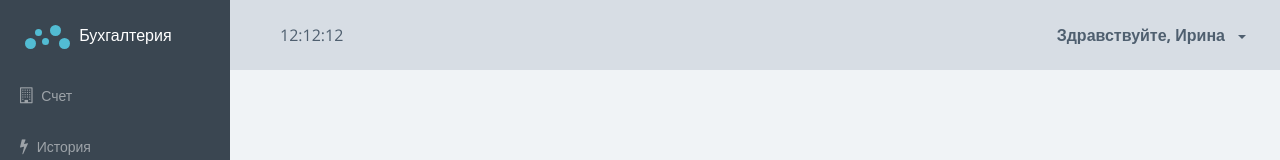
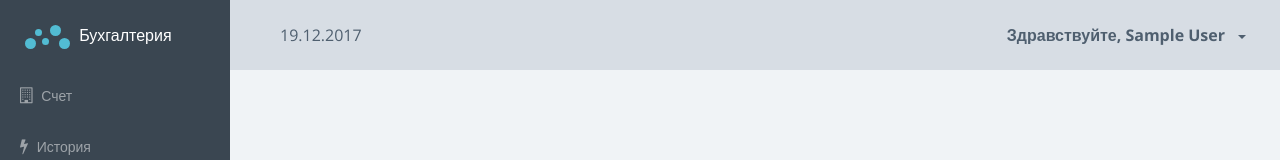
Before and after one commit to sitneva/home-money, an Angular app: page /system in a window 1280 px wide. Shown: the top 160 px of the page. Built offline with nearby package versions, Linux system fonts and the light colour scheme; sample sign-in values are in the browser's storage.

Commit message:
added header
added header

```diff
--- /dev/null
+++ b/src/app/system/shared/components/header/header.component.html
@@ -0,0 +1,21 @@
+<header class="header">
+  <div class="header-block header-block-search">
+   {{date | date:'dd.MM.yyyy'}}
+  </div>
+  <div class="header-block header-block-nav">
+    <ul class="nav-profile">
+      <li class="profile dropdown" hmDropdown>
+        <a class="nav-link dropdown-toggle"  role="button">
+            <span class="name">
+                Здравствуйте, {{user.name}}
+            </span>
+        </a>
+        <div class="dropdown-menu profile-dropdown-menu">
+          <a class="dropdown-item" [routerLink]="['/system','records']"> <i class="fa fa-gear icon"></i>Сделать запись</a>
+          <div class="dropdown-divider"></div>
+          <a class="dropdown-item" (click)="onLogout()"><i class="fa fa-power-off icon"></i>Выйти</a>
+        </div>
+      </li>
+    </ul>
+  </div>
+</header>
--- /dev/null
+++ b/src/app/system/shared/components/header/header.component.ts
@@ -0,0 +1,26 @@
+import { Component, OnInit } from '@angular/core';
+import {User} from '../../../../shared/services/models/user.model';
+import {AuthService} from '../../../../shared/services/auth.service';
+import {Router} from '@angular/router';
+
+@Component({
+  selector: 'hm-header',
+  templateUrl: './header.component.html',
+  styleUrls: ['./header.component.scss']
+})
+export class HeaderComponent implements OnInit {
+  date: Date = new Date();
+  user: User;
+  constructor(private authService: AuthService,
+              private router: Router) { }
+
+  ngOnInit() {
+    this.user = JSON.parse(window.localStorage.getItem('user'));
+  }
+
+  onLogout() {
+    this.authService.logout();
+    this.router.navigate(['/login']);
+
+  }
+}
--- /dev/null
+++ b/src/app/system/shared/directives/dropdown.directive.ts
@@ -0,0 +1,13 @@
+import {Directive, HostBinding, HostListener} from '@angular/core';
+
+@Directive ({
+  selector: '[hmDropdown]'
+})
+
+export class DropdownDirective {
+  @HostBinding('class.open') isOpen = false;
+
+  @HostListener('click') onClick() {
+    this.isOpen = !this.isOpen;
+  }
+}
--- a/src/app/system/system.component.html
+++ b/src/app/system/system.component.html
@@ -1,27 +1,7 @@
 <div class="main-wrapper">
   <div class="app">
     <!--HEADER-->
-    <header class="header">
-      <div class="header-block header-block-search">
-        12:12:12
-      </div>
-      <div class="header-block header-block-nav">
-        <ul class="nav-profile">
-          <li class="profile dropdown">
-            <a class="nav-link dropdown-toggle" href="#" role="button">
-                                <span class="name">
-                                    Здравствуйте, Ирина
-                                </span>
-            </a>
-            <div class="dropdown-menu profile-dropdown-menu">
-              <a class="dropdown-item" href="#"> <i class="fa fa-gear icon"></i>Сделать запись</a>
-              <div class="dropdown-divider"></div>
-              <a class="dropdown-item" href="#"><i class="fa fa-power-off icon"></i>Выйти</a>
-            </div>
-          </li>
-        </ul>
-      </div>
-    </header>
+    <hm-header></hm-header>
     <!--HEADER-->
     <hm-sidebar></hm-sidebar>
     <!--CONTENT-->
--- a/src/app/system/system.module.ts
+++ b/src/app/system/system.module.ts
@@ -9,6 +9,8 @@
 import { RecordsPageComponent } from './records-page/records-page.component';
 import {SystemComponent} from './system.component';
 import { SidebarComponent } from './shared/components/sidebar/sidebar.component';
+import { HeaderComponent } from './shared/components/header/header.component';
+import {DropdownDirective} from './shared/directives/dropdown.directive';
 
 
 @NgModule({
@@ -18,7 +20,9 @@
     PlanningPageComponent,
     RecordsPageComponent,
     SystemComponent,
-    SidebarComponent],
+    SidebarComponent,
+    HeaderComponent,
+    DropdownDirective],
   imports: [
     CommonModule,
     SharedModule,
```
Also changed, not shown: src/app/system/shared/components/header/header.component.scss (added).
